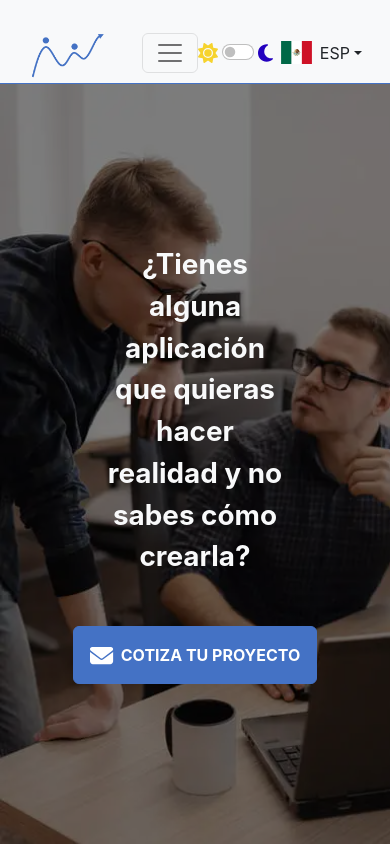
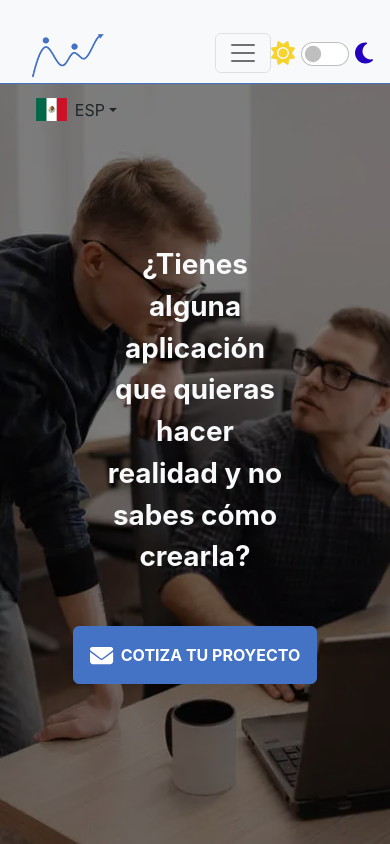
Before and after one commit to UpDate-SE/home-page, a React (Create React App) app: page / in a window 390 px wide. Shown: the top 844 px of the page. Built offline with nearby package versions, Linux system fonts and the light colour scheme.

Commit message:
dark mode toggler larger in mobile

```diff
--- a/src/components/DarkModeToggler.tsx
+++ b/src/components/DarkModeToggler.tsx
@@ -8,13 +8,15 @@ import { UserContextType } from "@types";
 import { UserContext } from "context";
 
 import 'scss/css/style.css';
+import 'styles/DarkModeToggler.css';
 
 const DarkModeToggler = (): JSX.Element => {
     const { darkMode, toggleDarkMode } = useContext(UserContext) as UserContextType;
 
     return (
         <div
-            className='d-flex align-items-center'
+            id='dark-mode-toggler'
+            className='d-flex align-items-center justify-content-center'
         >
             <FontAwesomeIcon
                 icon={faSun}
--- /dev/null
+++ b/src/styles/DarkModeToggler.css
@@ -0,0 +1,16 @@
+@media screen and (max-width: 768px) {
+    #dark-mode-toggler {
+        font-size: 1.5rem !important;
+        padding-right: 5px;
+    }
+
+    #dark-mode-toggler svg {
+        height: 1.5rem;
+    }
+
+    #dark-mode-toggler .form-switch {
+        position: relative;
+        align-items: center !important;
+        top: -1px;
+    }
+}
```
